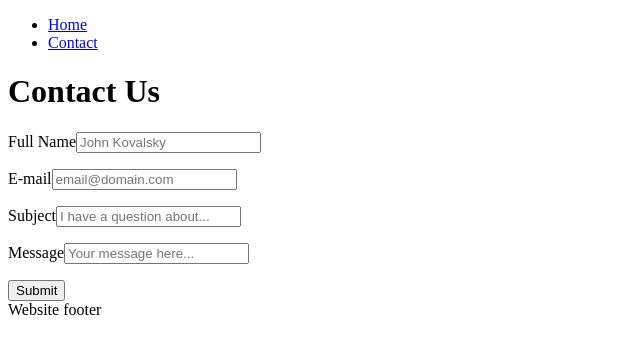
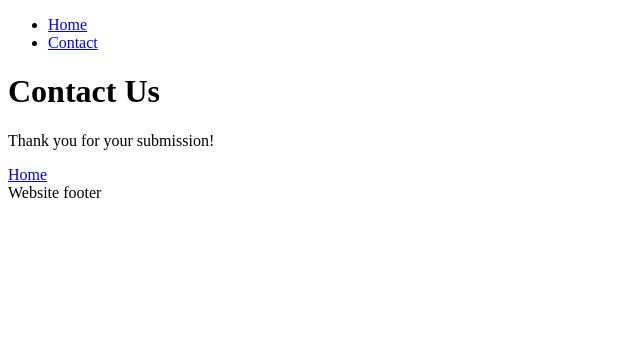
Before and after one commit to karolina-szymanska/ecom-javascript-frameworks-ca, a React (Create React App) app: page /contact in a window 1280 px wide. Both pictures are taken after typing "Sample", "name@example.com", "Sample", "Sample" into the empty fields and a click on the button "Submit". Shown: the top 354 px of the page, without its empty margins (0-640 px from the left). Built offline with nearby package versions, Linux system fonts and the light colour scheme.

Commit message:
added conditional rendering with useState

```diff
--- a/src/pages/ContactPage/index.jsx
+++ b/src/pages/ContactPage/index.jsx
@@ -1,7 +1,9 @@
 import React from "react";
+import { useState } from "react";
 import { useForm } from "react-hook-form";
 import { yupResolver } from "@hookform/resolvers/yup";
 import * as yup from "yup";
+import { NavLink } from "react-router-dom";
 
 const schema = yup
   .object({
@@ -32,6 +34,8 @@ const schema = yup
 function ContactPage() {
   document.title = "Contact Us | eCom";
 
+  const [isSubmitted, setIsSubmitted] = useState(false);
+
   const {
     register,
     handleSubmit,
@@ -42,6 +46,7 @@ function ContactPage() {
   });
 
   const onSubmit = (data) => {
+    setIsSubmitted(true);
     console.log({ data });
     reset();
   };
@@ -49,6 +54,12 @@ function ContactPage() {
   return (
     <>
       <h1>Contact Us</h1>
+      {isSubmitted ? (
+        <div>
+          <p>Thank you for your submission!</p>
+          <NavLink to="/">Home</NavLink>
+        </div>
+      ) : (
         <form onSubmit={handleSubmit(onSubmit)}>
           <div>
             <label htmlFor="fullName">Full Name</label>
@@ -77,6 +88,7 @@ function ContactPage() {
             Submit
           </button>
         </form>
+      )}
     </>
   );
 }
```
Lines whose indentation alone changed are shown as unchanged.
